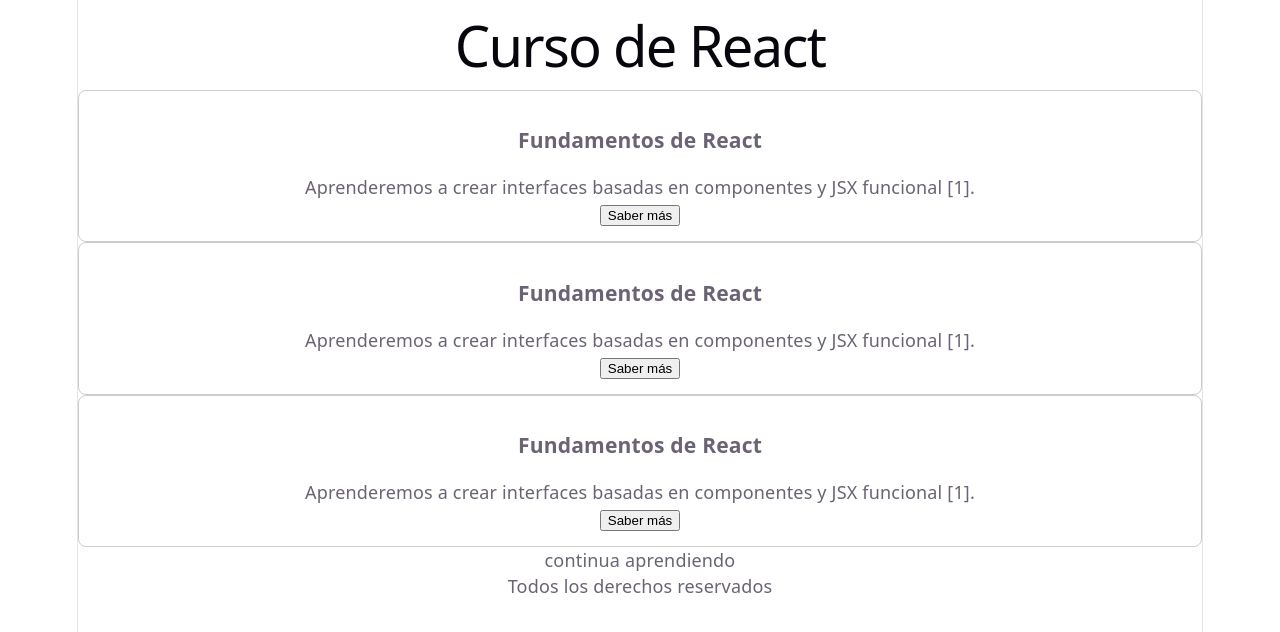
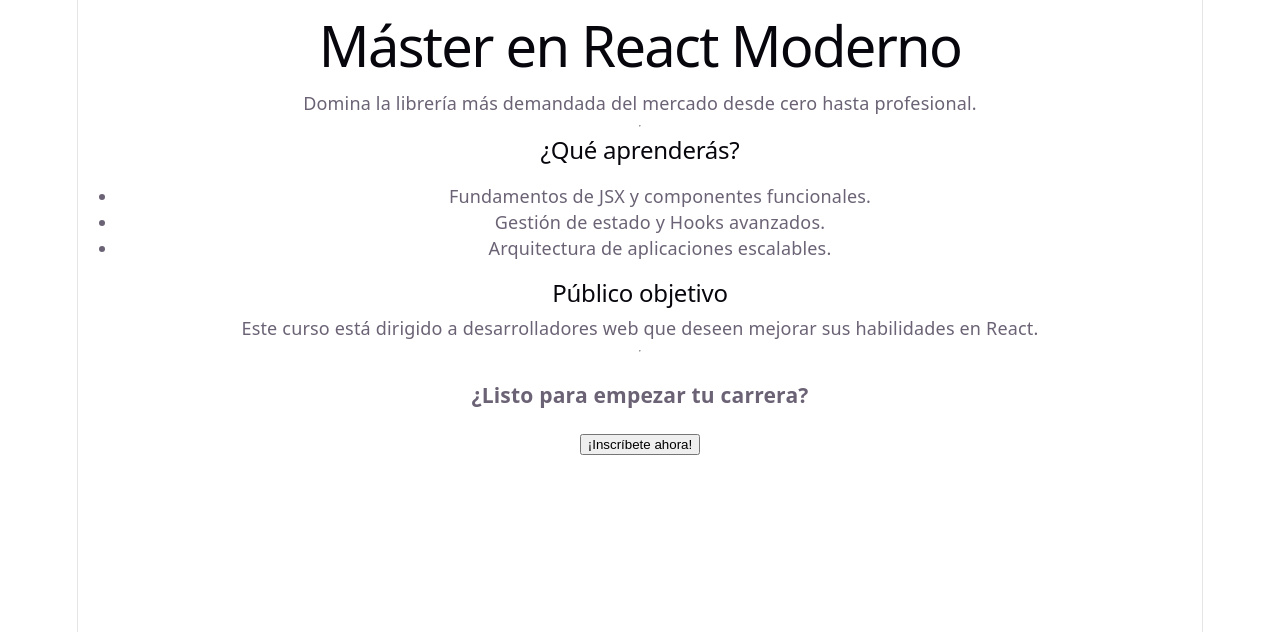
Before and after one commit to GuiMayor/Bootcamp-esplai, a React (Vite) app in the folder 03-react/ejercicios-react/: page / in a window 1280 px wide. Shown: the top 632 px of the page. Built offline with nearby package versions, Linux system fonts and the light colour scheme.

Commit message:
feat(react):Exercise07/ConstruirSecciones-react

```diff
--- a/03-react/ejercicios-react/src/App.jsx
+++ b/03-react/ejercicios-react/src/App.jsx
@@ -1,10 +1,37 @@
 import React from 'react';
-// import WelcomeCard from './components/WelcomeCard';
-// import Hero from './components/Hero';
-// import Header from './components/Header';
-// import Subtitle from './components/Subtitle';
-// import InfoBox from './components/Infobox';
-// import Footer from './components/Footer';
+import MainHeader from './components/Ejercicio07/MainHeader';
+import LearningObjectives from './components/Ejercicio07/LearningObjectives';
+import TargetAudience from './components/Ejercicio07/TargetAudience';
+import CallToAction from './components/Ejercicio07/CallToAction';
+
+function App() {
+  return (
+  <>
+      <MainHeader />
+      <hr />
+      <LearningObjectives />
+      <TargetAudience />
+      <hr />
+      <CallToAction />
+    </>
+  );
+}
+
+export default App;
+
+
+
+
+
+
+/*=======ejercicio 05=====================
+import React from 'react';
+import WelcomeCard from './components/WelcomeCard';
+import Hero from './components/Hero';
+import Header from './components/Header';
+import Subtitle from './components/Subtitle';
+import InfoBox from './components/Infobox';
+import Footer from './components/Footer';
 import Header from './components/Ejercicio05/Header';
 import ModuleCard from './components/Ejercicio05/ModuleCard';
 import Footer from './components/Ejercicio05/Footer';
@@ -12,20 +39,23 @@ import Footer from './components/Ejercicio05/Footer';
 function App() {
   return (
   <>
-       <Header />
+  //ejercicico07
+   <main>
+      <Header />
       <section className="modules-grid">
         <ModuleCard />
         <ModuleCard />
         <ModuleCard />
       </section>
       <Footer />
-    </>
+    </main>
+  </>
   );
 }
+export default App;*/
 
-export default App;
-
- /* ejercicio 02 03 04
+ /*==================================================
+ ejercicio 02 03 04
     <Header/>
     <Subtitle/>
     <InfoBox/>
--- /dev/null
+++ b/03-react/ejercicios-react/src/components/Ejercicio07/CallToAction.jsx
@@ -0,0 +1,10 @@
+import React from "react";
+function CallToAction() {
+  return (
+    <section className="cta-block">
+      <h3>¿Listo para empezar tu carrera?</h3>
+      <button className="btn-primary">¡Inscríbete ahora!</button>
+    </section>
+  );
+}
+export default CallToAction;
--- /dev/null
+++ b/03-react/ejercicios-react/src/components/Ejercicio07/LearningObjectives.jsx
@@ -0,0 +1,14 @@
+import React from "react";
+function LearningObjectives() {
+  return (
+    <section>
+      <h2>¿Qué aprenderás?</h2>
+      <ul>
+        <li>Fundamentos de JSX y componentes funcionales.</li>
+        <li>Gestión de estado y Hooks avanzados.</li>
+        <li>Arquitectura de aplicaciones escalables.</li>
+      </ul>
+    </section>
+  );
+}
+export default LearningObjectives;
--- /dev/null
+++ b/03-react/ejercicios-react/src/components/Ejercicio07/MainHeader.jsx
@@ -0,0 +1,10 @@
+import React from "react";
+function MainHeader() {
+  return (
+    <header className="hero-section">
+      <h1>Máster en React Moderno</h1>
+      <p>Domina la librería más demandada del mercado desde cero hasta profesional.</p>
+    </header>
+  );
+}
+export default MainHeader;
--- /dev/null
+++ b/03-react/ejercicios-react/src/components/Ejercicio07/TargetAudience.jsx
@@ -0,0 +1,10 @@
+import React from "react";
+function TargetAudience() {
+  return (
+    <section>
+      <h2>Público objetivo</h2>
+      <p>Este curso está dirigido a desarrolladores web que deseen mejorar sus habilidades en React.</p>
+    </section>
+  );
+}
+export default TargetAudience;
```
